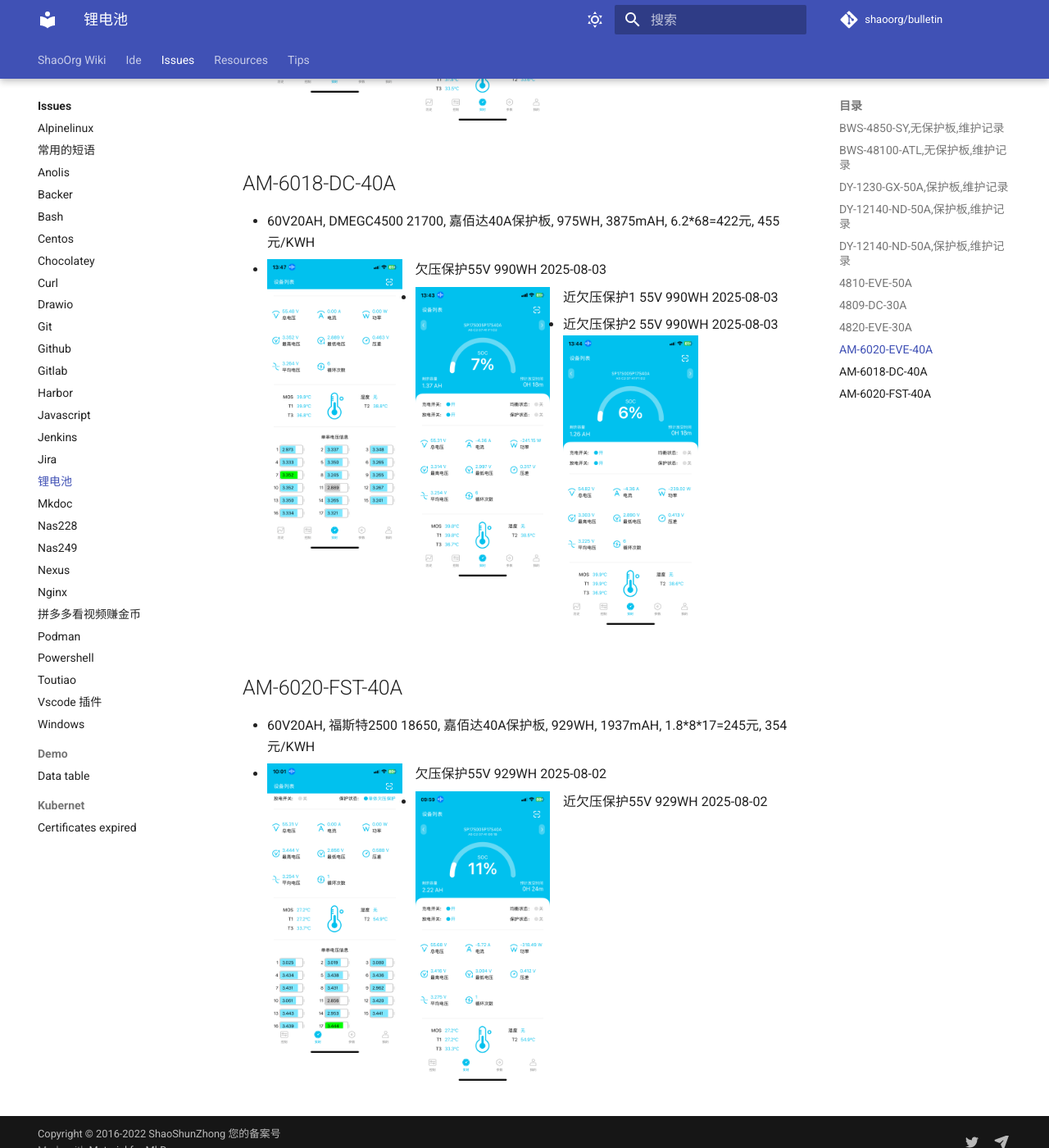
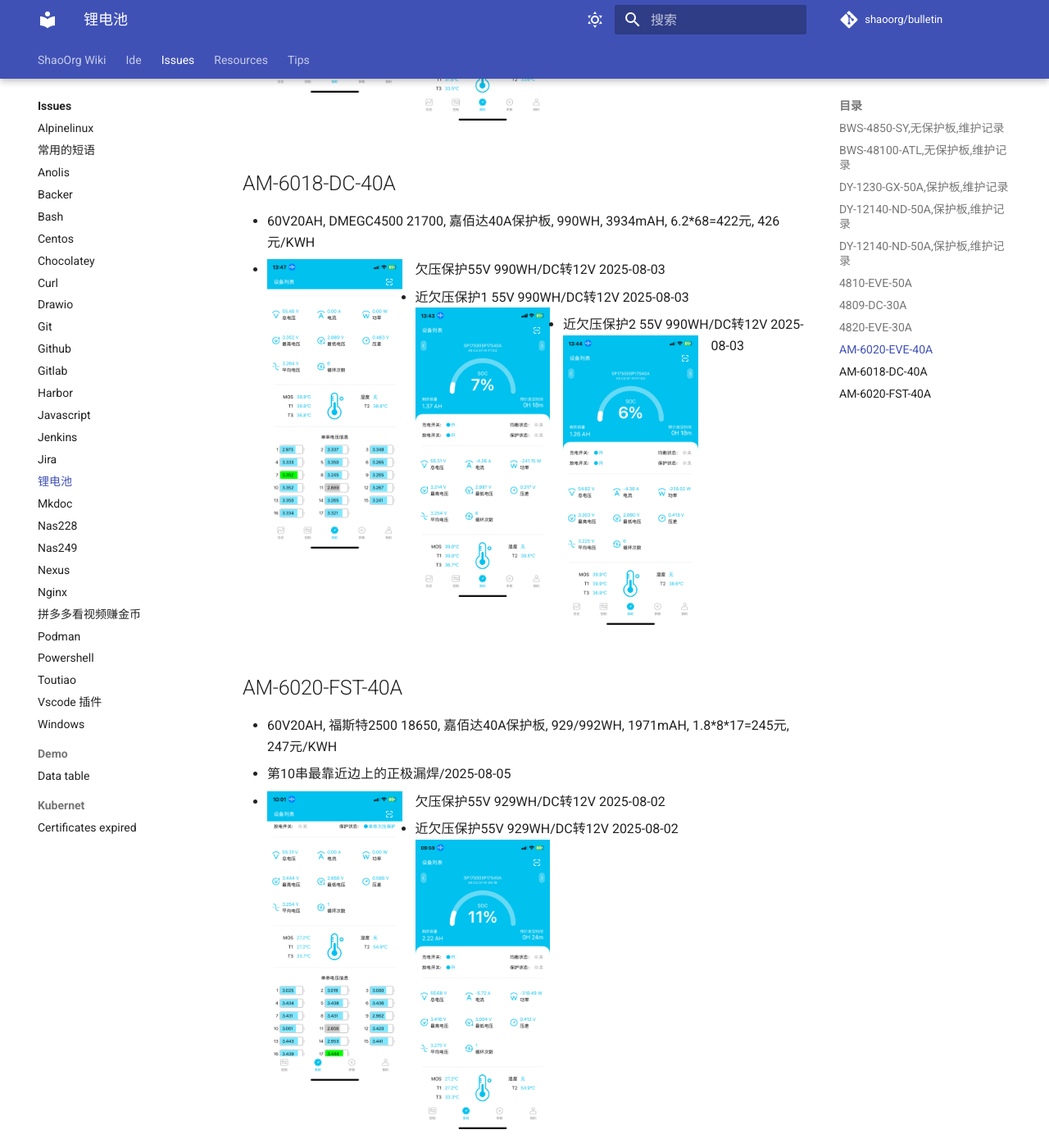
Before and after one commit to ShaoOrg/bulletin, an MkDocs documentation site: the page built from docs/issues/lithium-battery.md, in a window 1280 px wide and 1400 px high, scrolled down 2347 px. Shown: the whole window at 82% size. Built offline with MkDocs 1.6.1 and Material for MkDocs 9.7.7, drawn with Linux system fonts in a browser that asks for light colours; comment, search, counter and statistics services are not loaded.

Commit message:
NOCR: foo

```diff
--- a/docs/issues/lithium-battery.md
+++ b/docs/issues/lithium-battery.md
@@ -35,17 +35,18 @@
 ![近欠压保护55V](./images/AM-6020-EVE-40近保护电压.PNG){width="25%" align=left}
 
 ## AM-6018-DC-40A
-- 60V20AH, DMEGC4500 21700, 嘉佰达40A保护板, 975WH, 3875mAH, 6.2*68=422元, 455元/KWH
-- 欠压保护55V 990WH 2025-08-03
+- 60V20AH, DMEGC4500 21700, 嘉佰达40A保护板, 990WH, 3934mAH, 6.2*68=422元, 426元/KWH
+- 欠压保护55V 990WH/DC转12V 2025-08-03
 ![欠压保护55V](./images/AM-6020-DC-40保护电压.PNG){width="25%" align=left}
-- 近欠压保护1 55V 990WH 2025-08-03
+- 近欠压保护1 55V 990WH/DC转12V 2025-08-03
 ![近欠压保护55V](./images/AM-6020-DC-40近保护电压1.PNG){width="25%" align=left}
-- 近欠压保护2 55V 990WH 2025-08-03
+- 近欠压保护2 55V 990WH/DC转12V 2025-08-03
 ![近欠压保护55V](./images/AM-6020-DC-40近保护电压2.PNG){width="25%" align=left}
 
 ## AM-6020-FST-40A
-- 60V20AH, 福斯特2500 18650, 嘉佰达40A保护板, 929WH, 1937mAH, 1.8*8*17=245元, 354元/KWH
-- 欠压保护55V 929WH 2025-08-02
+- 60V20AH, 福斯特2500 18650, 嘉佰达40A保护板, 929/992WH, 1971mAH, 1.8*8*17=245元, 247元/KWH
+- 第10串最靠近边上的正极漏焊/2025-08-05
+- 欠压保护55V 929WH/DC转12V 2025-08-02
 ![欠压保护55V](./images/AM-6020-FST-40A欠压保护.PNG){width=25% align=left}
-- 近欠压保护55V 929WH 2025-08-02
+- 近欠压保护55V 929WH/DC转12V 2025-08-02
 ![近欠压保护55V](./images/AM-6020-FST-40A近欠压保护.PNG){width=25% align=left}
```
